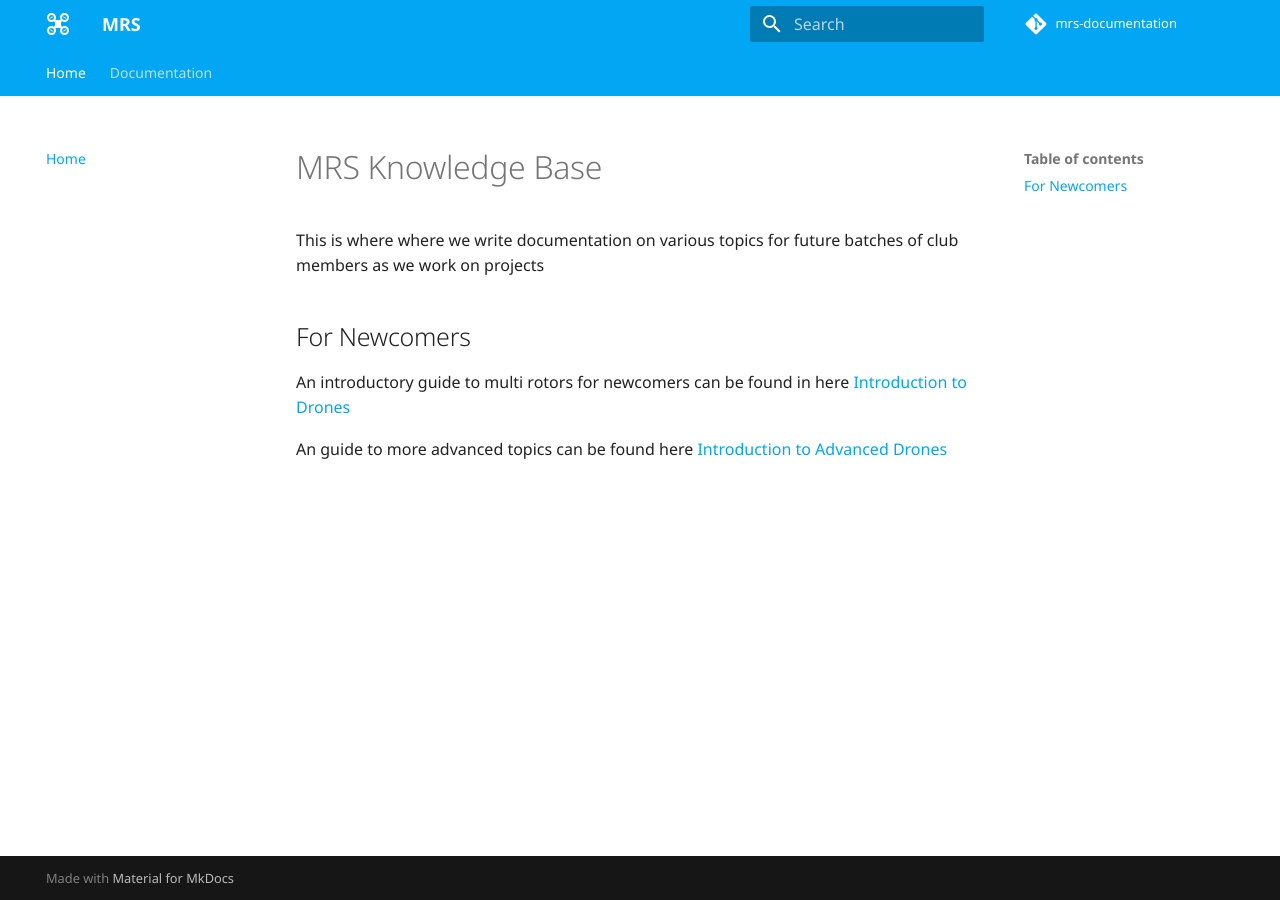
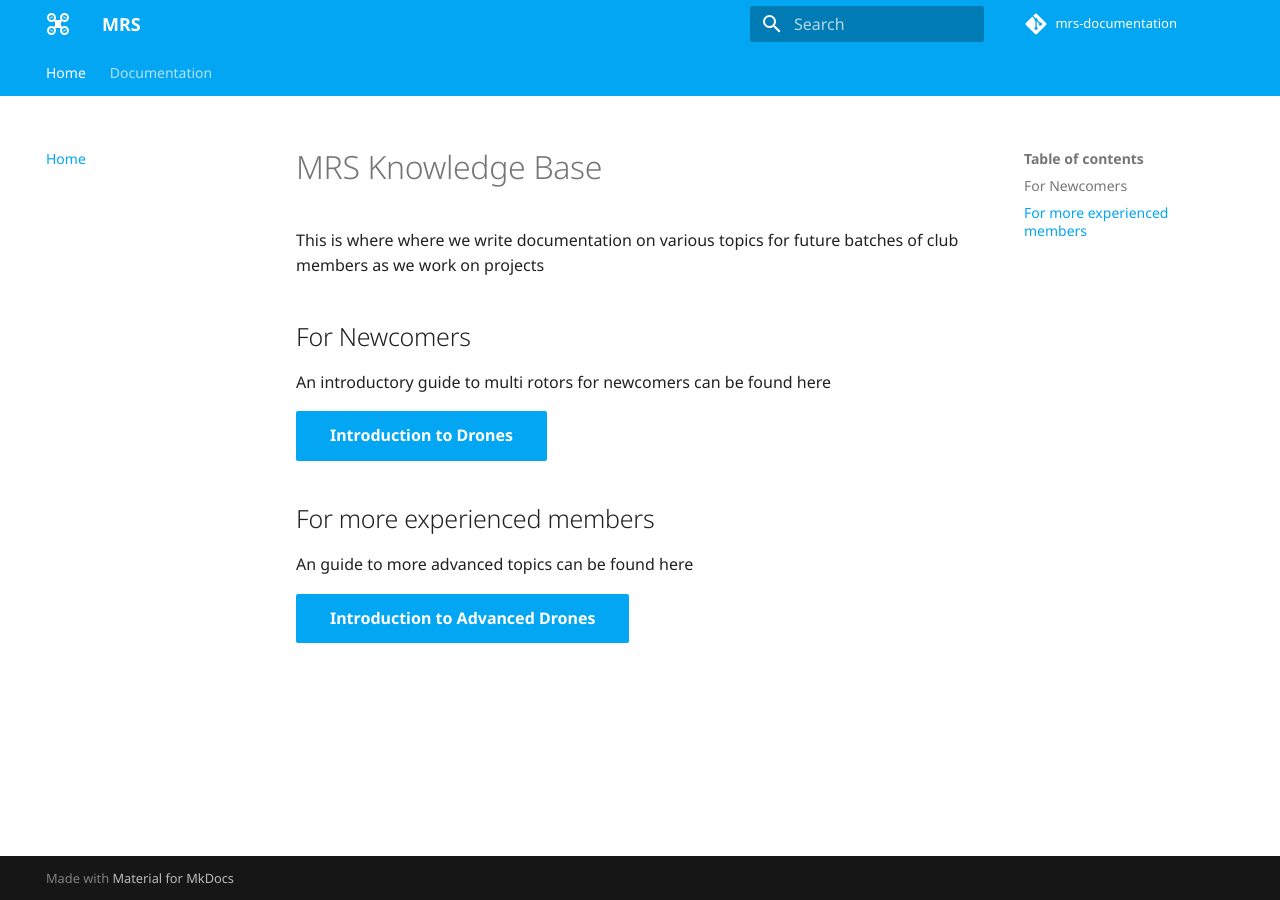
Before and after one commit to multirotorsociety/mrs-documentation, an MkDocs documentation site: the page built from docs/index.md, in a window 1280 px wide. Built offline with MkDocs 1.6.1 and Material for MkDocs 9.7.7, drawn with Linux system fonts in a browser that asks for light colours; comment, search, counter and statistics services are not loaded.

Commit message:
Fix front page links

```diff
--- a/docs/index.md
+++ b/docs/index.md
@@ -4,8 +4,11 @@ This is where where we write documentation on various topics for future batches
 
 ## For Newcomers
 
-An introductory guide to multi rotors for newcomers can be found in here
-[Introduction to Drones](introduction_to_drones.md){:md-button :md-button--primary}
+An introductory guide to multi rotors for newcomers can be found here
 
+[Introduction to Drones](introduction_to_drones.md){: .md-button .md-button--primary}
+
+## For more experienced members
 An guide to more advanced topics can be found here
-[Introduction to Advanced Drones](introduction_to_advaned_drones.md){:md-button :md-button--primary}
+
+[Introduction to Advanced Drones](introduction_to_advanced_drones.md){: .md-button .md-button--primary}
```
